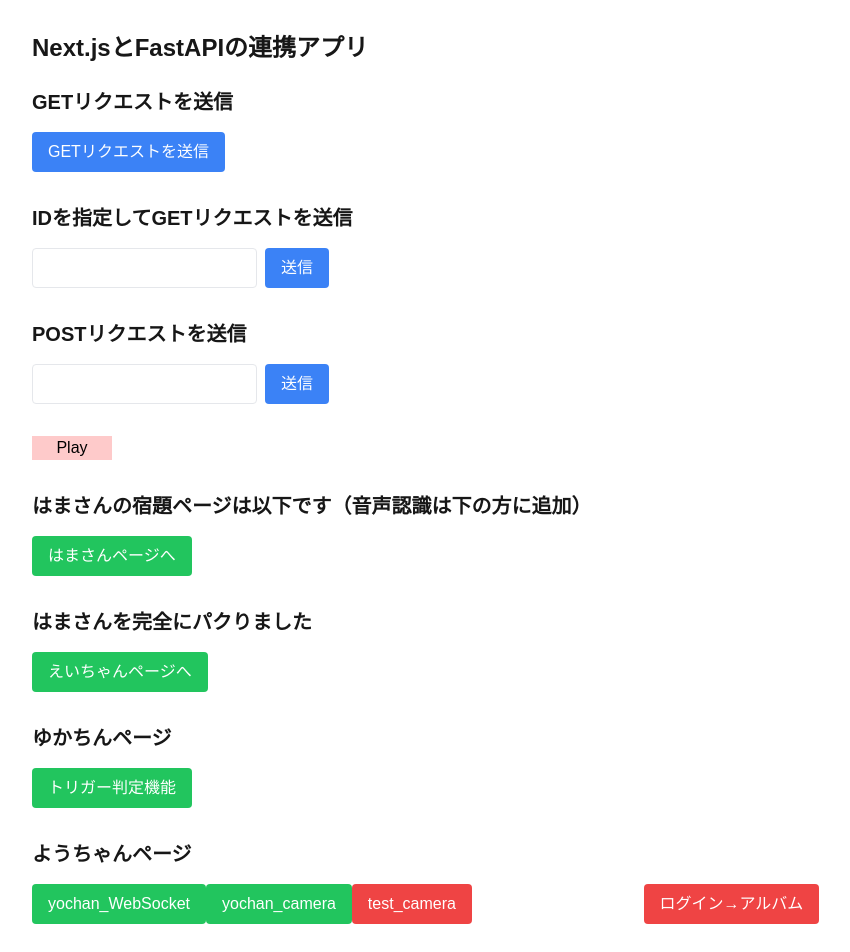
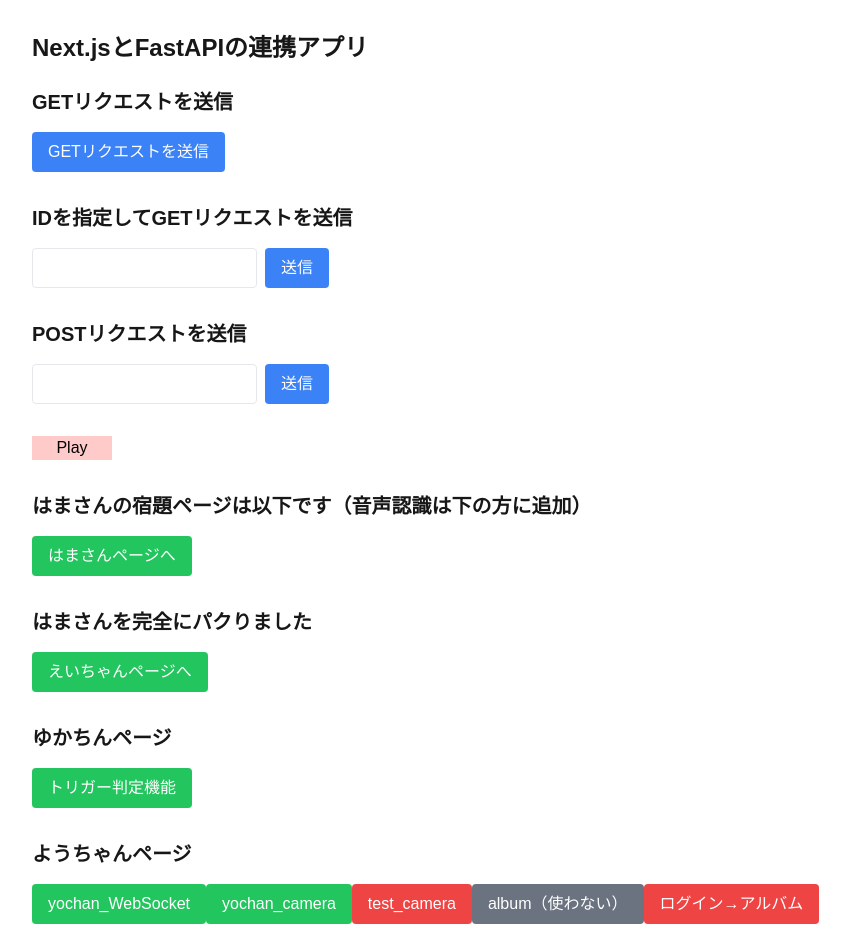
Before and after one commit to yochanchan/LifeCube_front, a Next.js app: page / in a window 1280 px wide. Shown: the top 952 px of the page, without its empty margins (0-850 px from the left). Built offline with nearby package versions, Linux system fonts and the light colour scheme.

Commit message:
ボタンの色変えた

```diff
--- a/src/app/page.jsx
+++ b/src/app/page.jsx
@@ -181,7 +181,7 @@
           </Link>
           <Link href="/album">
             <button
-              className="bg-grey-500 hover:bg-red-600 text-white px-4 py-2 rounded"
+              className="bg-gray-500 hover:bg-gray-600 text-white px-4 py-2 rounded"
             >
               album（使わない）
             </button>
```
